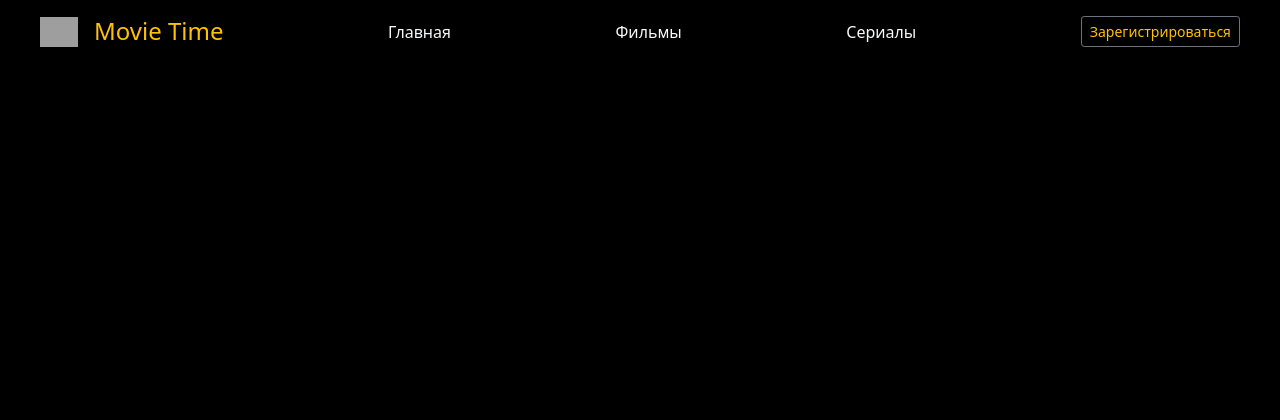
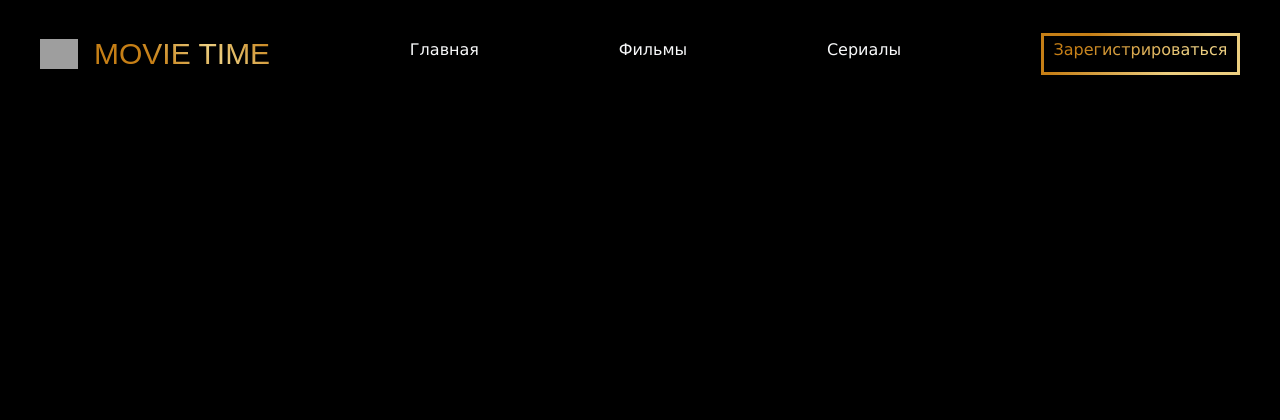
Before and after one commit to GogaFroga/Online_Cinema, a Django app: page /series in a window 1280 px wide. Shown: the top 420 px of the page. Run offline with Django 3.2, Linux system fonts and the light colour scheme; data that the repository does not hold is empty; some libraries are stand-ins or nearby versions; grey boxes are pictures that could not be loaded.

Commit message:
commit 09.07 17:04
- deleted .idea
- deleted unused pngs
- added banner and etc.

```diff
--- a/django-movie-master/movies/models.py
+++ b/django-movie-master/movies/models.py
@@ -5,9 +5,6 @@ class Movie(models.Model):
     name = models.CharField(max_length=250)
     description = models.TextField(max_length=5000)
     image = models.ImageField(upload_to = 'movie')
-    films = models.BooleanField(default=False)
-    soap_opera = models.BooleanField(default=False)
-    cartoons = models.BooleanField(default=False)
     kinopoisk_id = models.IntegerField(null=False)
 
     class Meta:
--- a/django-movie-master/movies/views.py
+++ b/django-movie-master/movies/views.py
@@ -7,7 +7,7 @@ from .models import Movie
 
 
 def index_page(request):
-    movies = Movie.objects.all().order_by('kinopoisk_id')
+    movies = Movie.objects.all()
     return render(request, 'movies/index.html', {'movies' : movies})
 
 
@@ -16,13 +16,11 @@ def player_page(request, kinopoisk_id):
 
 
 def films_page(request):
-    movies = Movie.objects.all().order_by('kinopoisk_id')
-    return render(request, 'movies/films.html', {'movies' : movies})
+    return render(request, 'movies/films.html')
 
 
 def series_page(request):
-    movies = Movie.objects.all().order_by('kinopoisk_id')
-    return render(request, 'movies/series.html', {'movies' : movies})
+    return render(request, 'movies/series.html')
 
 
 def admin(request):
--- a/django-movie-master/templates/base.html
+++ b/django-movie-master/templates/base.html
@@ -12,20 +12,10 @@
 
     <title>{% block title %}{% endblock %}</title>
 
-	<!-- Favicons -->
-    <!--
-	<link rel="apple-touch-icon" href="/docs/5.2/assets/img/favicons/apple-touch-icon.png" sizes="180x180">
-	<link rel="icon" href="/docs/5.2/assets/img/favicons/favicon-32x32.png" sizes="32x32" type="image/png">
-	<link rel="icon" href="/docs/5.2/assets/img/favicons/favicon-16x16.png" sizes="16x16" type="image/png">
-	<link rel="manifest" href="/docs/5.2/assets/img/favicons/manifest.json">
-	<link rel="mask-icon" href="/docs/5.2/assets/img/favicons/safari-pinned-tab.svg" color="#7952b3">
-	<link rel="icon" href="/docs/5.2/assets/img/favicons/favicon.ico">
-	<meta name="theme-color" content="#7952b3">
-    -->
-
 
 
 <style>
+
       .bd-placeholder-img {
         font-size: 1.125rem;
         text-anchor: middle;
@@ -39,6 +29,33 @@
           font-size: 3.5rem;
         }
       }
+      .gradient-text {
+        font-family: 'Rubik One', sans-serif;
+        font-size: 30px;
+        text-transform: uppercase;
+        background: linear-gradient(45deg, #c67f16 33%, #ecce80 66%, #c67f16);
+        -webkit-background-clip: text;
+        -webkit-text-fill-color: transparent;
+        color: #c67f16;
+        display: table;
+        margin: 20px auto;
+      }
+
+      .gradient-all {
+      font-size: 1em;
+      background: linear-gradient(135deg, #c67f16 20%, #ecce80 70%);
+      -webkit-background-clip: text;
+      -webkit-text-fill-color: transparent;
+      display: inline-block;
+      padding: 0.3em 0.6em ;
+      border: 3px solid transparent;
+      border-image: linear-gradient(135deg, #c67f16 20%, #ecce80 70%);
+      border-image-slice: 1;
+      }
+
+h6{
+font-family: Verdana, sans-serif;
+}
     </style>
 
 
@@ -57,23 +74,16 @@
   <header class="mb-auto">
     <div class="container-fluid d-flex align-items-center">
        <h1 class="d-flex align-items-center fs-4 text-warning mb-0">
-      <img src="https://sun9-60.userapi.com/impf/hiWcBvmL39Impuoapcf4Yi0QPX0jwafUs9TgUg/rqX_UNeTKC4.jpg?size=157x115&quality=95&sign=3e31429c132e31924a9b20edcf6caac6&type=album" width="38" height="30" class="me-3" alt="Bootstrap">
-      Movie Time
+      <img src="https://sun9-60.userapi.com/impf/hiWcBvmL39Impuoapcf4Yi0QPX0jwafUs9TgUg/rqX_UNeTKC4.jpg?size=157x115&quality=95&sign=3e31429c132e31924a9b20edcf6caac6&type=album" width="38" height="30" class=" me-3" alt="Bootstrap">
+      <p class="gradient-text">Movie Time</p>
     </h1>
 
-    <!--<a href="/docs/5.2/examples/cheatsheet-rtl/" class="ms-auto link-light" hreflang="ar">RTL cheatsheet</a>-->
 
-      <!--<nav class="nav nav-masthead justify-content-center float-md-end">
-        <a class="me-3 py-2 text-white text-decoration-none" aria-current="page" href="{% url 'home'%}">Главная</a>
-        <a class="me-3 py-2 text-white text-decoration-none" href="{% url 'films'%}">Фильмы</a>
-        <a class="me-3 py-2 text-white text-decoration-none" href="{% url 'series'%}">Сериалы</a>
-        <a class="me-3 py-2 text-white text-decoration-none" href="{% url 'admin'%}">Вход</a>
-      </nav>-->
 
-        <a class="ms-auto link-light text-decoration-none" hreflang="ar" href="{% url 'home'%}">Главная</a>
-        <a class="ms-auto link-light text-decoration-none" hreflang="ar" href="{% url 'films'%}">Фильмы</a>
-        <a class="ms-auto link-light text-decoration-none" hreflang="ar" href="{% url 'series'%}">Сериалы</a>
-        <a class="btn btn-sm btn-outline-secondary ms-auto link-light text-decoration-none text-warning"  href="{% url 'admin'%}">Зарегистрироваться</a>
+        <a class="ms-auto link-light text-decoration-none" hreflang="ar" href="{% url 'home'%}"><h6>Главная</h6></a>
+        <a class="ms-auto link-light text-decoration-none" hreflang="ar" href="{% url 'films'%}"><h6>Фильмы</h6></a>
+        <a class="ms-auto link-light text-decoration-none" hreflang="ar" href="{% url 'series'%}"><h6>Сериалы</h6></a>
+        <a class="gradient-all ms-auto link-light text-decoration-none text-warning"  href="{% url 'admin'%}"><h6>Зарегистрироваться</h6></a>
 
 
 
--- a/django-movie-master/templates/movies/player.html
+++ b/django-movie-master/templates/movies/player.html
@@ -1,5 +1,5 @@
 {% extends 'base.html' %}
-{% block main %}
+{% block content %}
 
 <div id="kinoplayertop" data-player="bazon" data-kinopoisk="{{ kinopoisk_id }}}"></div>
 <script src="//kinoplayer.top/top.js"></script>
--- a/django-movie-master/templates/movies/series.html
+++ b/django-movie-master/templates/movies/series.html
@@ -5,22 +5,6 @@
 {% endblock %}
 
 {% block content %}
-{% for movie in movies %}
-{% if movie.soap_opera %}
-<h3>{{ movie.name }}</h3>
-<img src="media/{{movie.image}}">
-<p>{{ movie.description  }}</p>
-<a href="movie/{{movie.kinopoisk_id}}">Подробнее</a>>
-<hr>
-
-
-<!-- jQuery -->
-<script src="/examples/vendors/jquery/jquery-3.2.1.min.js"></script>
-<!-- Bootstrap -->
-<script src="/examples/vendors/bootstrap-3.3.7/js/bootstrap.min.js"></script>
-{% endif %}
-{% endfor %}
-
     <h1>Сериалы </h1>
     <p>Просто текст</p>
 {% endblock %}
```
Also changed, not shown: django-movie-master/templates/movies/films.html (+1 -19 lines), django-movie-master/templates/movies/index.html (+130 -0 lines), django-movie-master/media/movie/2022-06-13_3.png (deleted), django-movie-master/media/movie/2022-06-13_3_MMwh98G.png (deleted), django-movie-master/media/movie/2022-06-13_3_uSheFHy.png (deleted), django-movie-master/media/movie/2022-06-13_7.png (deleted), django-movie-master/movies/migrations/0003_movie_cartoons_movie_films_movie_soap_opera.py (deleted).
